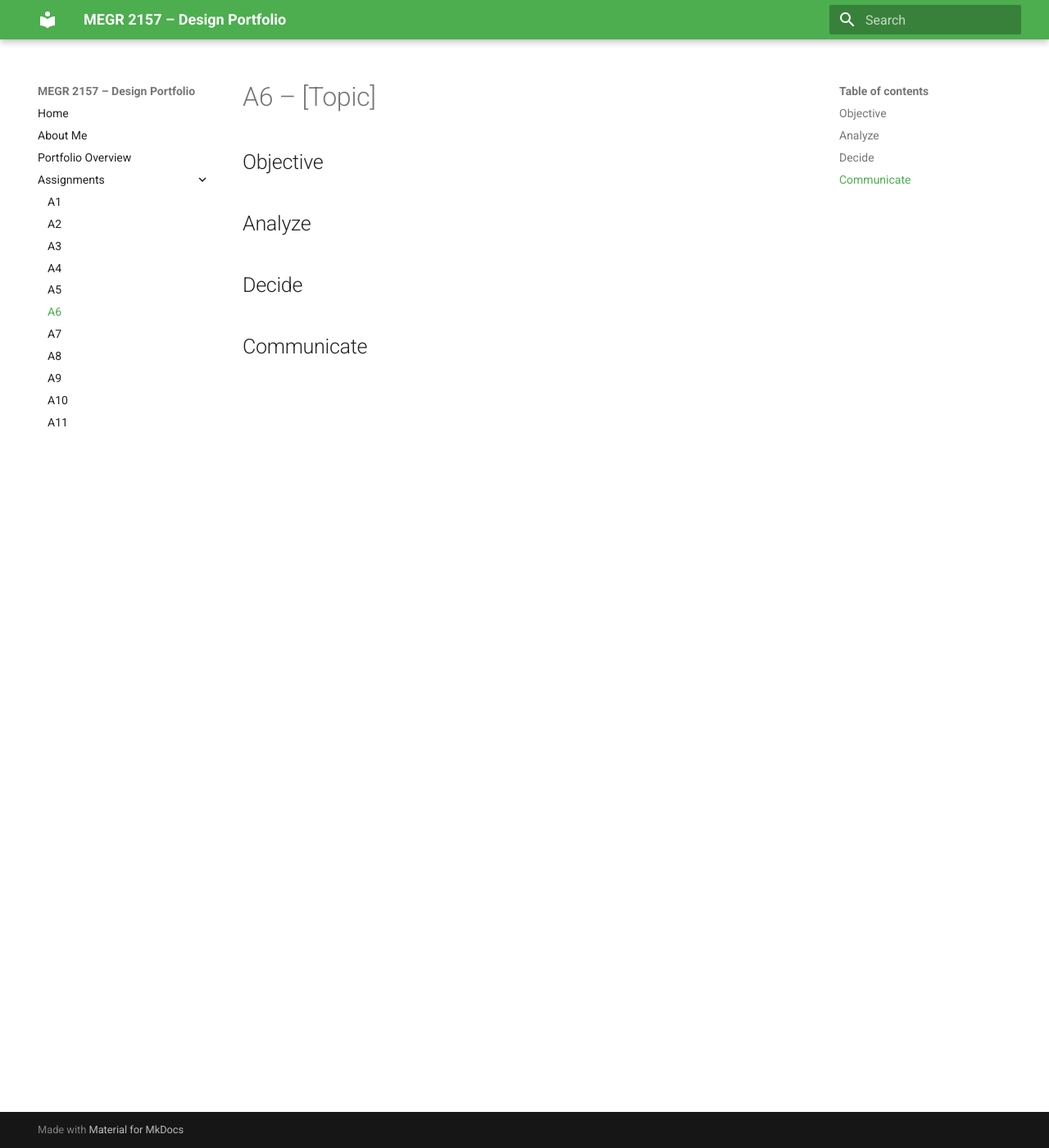
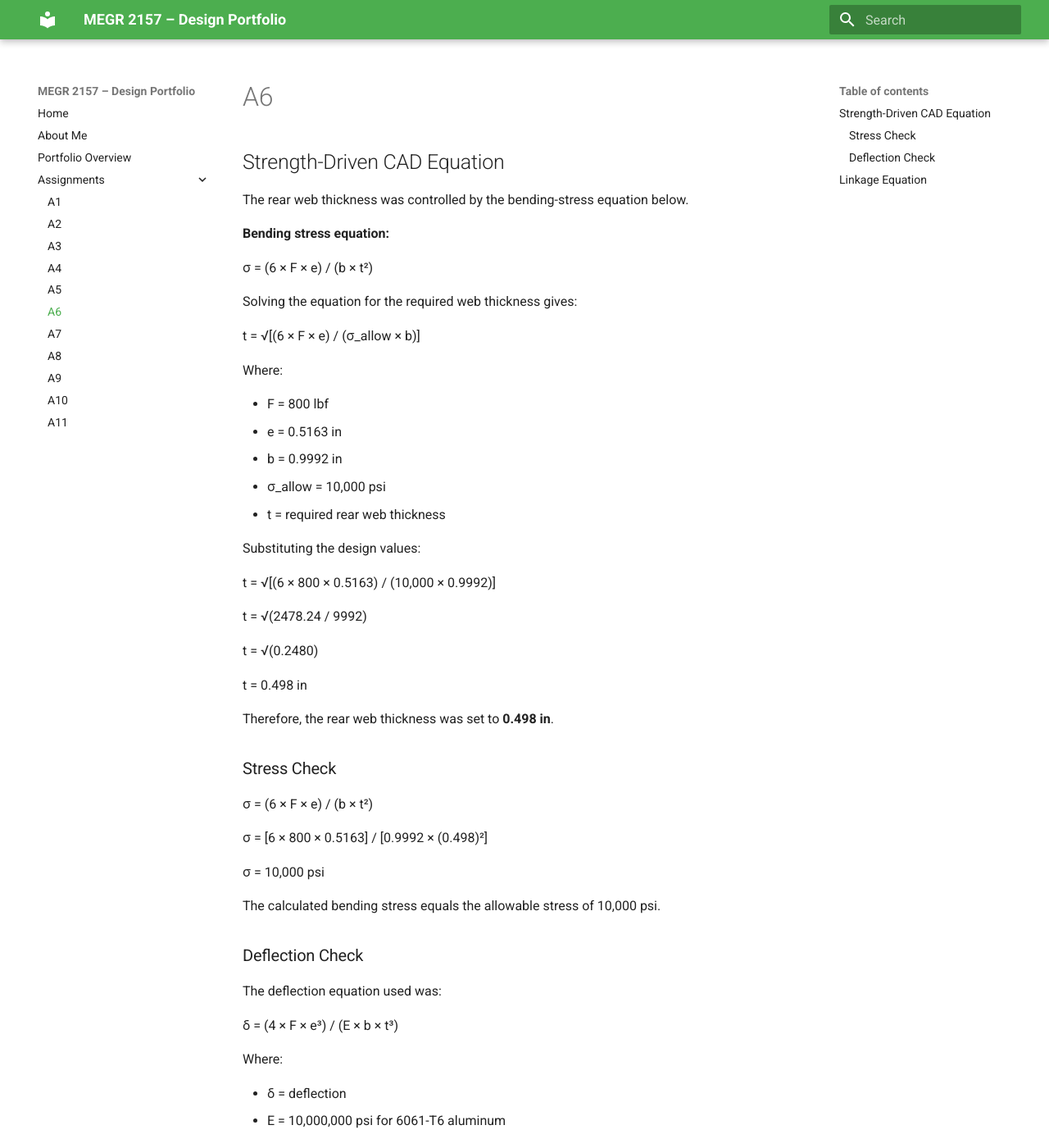
Before and after one commit to kdedrick123/MEGR-portfolio-, an MkDocs documentation site: the page built from docs/assignments/A06/index.md, in a window 1280 px wide and 1400 px high. Shown: the whole window at 82% size. Built offline with MkDocs 1.6.1 and Material for MkDocs 9.7.7, drawn with Linux system fonts in a browser that asks for light colours; some of the changed text lies outside the part shown.

Commit message:
Revise A6 assignment with calculations and checks
Updated the document to include detailed calculations for rear web thickness, stress check, deflection check, and linkage equation.

```diff
--- a/docs/assignments/A06/index.md
+++ b/docs/assignments/A06/index.md
@@ -1,12 +1,74 @@
-# A6 – [Topic]
+## Strength-Driven CAD Equation
 
-## Objective
+The rear web thickness was controlled by the bending-stress equation below.
 
+**Bending stress equation:**
 
-## Analyze
+σ = (6 × F × e) / (b × t²)
 
+Solving the equation for the required web thickness gives:
 
-## Decide
+t = √[(6 × F × e) / (σ_allow × b)]
 
+Where:
 
-## Communicate
+- F = 800 lbf
+- e = 0.5163 in
+- b = 0.9992 in
+- σ_allow = 10,000 psi
+- t = required rear web thickness
+
+Substituting the design values:
+
+t = √[(6 × 800 × 0.5163) / (10,000 × 0.9992)]
+
+t = √(2478.24 / 9992)
+
+t = √(0.2480)
+
+t = 0.498 in
+
+Therefore, the rear web thickness was set to **0.498 in**.
+
+### Stress Check
+
+σ = (6 × F × e) / (b × t²)
+
+σ = [6 × 800 × 0.5163] / [0.9992 × (0.498)²]
+
+σ = 10,000 psi
+
+The calculated bending stress equals the allowable stress of 10,000 psi.
+
+### Deflection Check
+
+The deflection equation used was:
+
+δ = (4 × F × e³) / (E × b × t³)
+
+Where:
+
+- δ = deflection
+- E = 10,000,000 psi for 6061-T6 aluminum
+
+Substituting the values:
+
+δ = [4 × 800 × (0.5163)³] / [10,000,000 × 0.9992 × (0.498)³]
+
+δ ≈ 0.00036 in
+
+Since:
+
+0.00036 in < 0.005 in
+
+the bracket meets the deflection requirement.
+
+## Linkage Equation
+
+The linkage overall length was controlled by the hole-center spacing and the outside width.
+
+L_link = Hole Center Distance + Outside Width
+
+L_link = 2.000 in + 1.500 in
+
+L_link = 3.500 in
```
